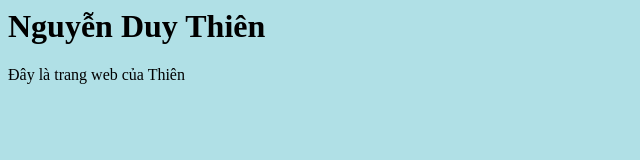
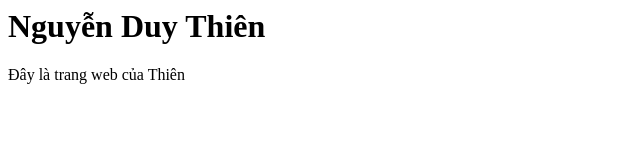
Before and after one commit to thien1310/nguyen-duythien, a plain HTML site: page index.html in a window 1280 px wide. Shown: the whole page, without its empty margins (0-640 px from the left). Drawn offline with Linux system fonts and the light colour scheme.

Commit message:
Update index.html

```diff
--- a/index.html
+++ b/index.html
@@ -1,3 +1,2 @@
-<body style="background-color:powderblue;">
 <h1>Nguyễn Duy Thiên</h1>
 <p>Đây là trang web của Thiên</p>
```
